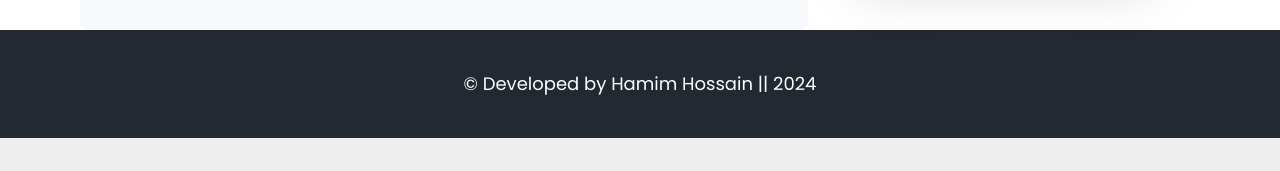
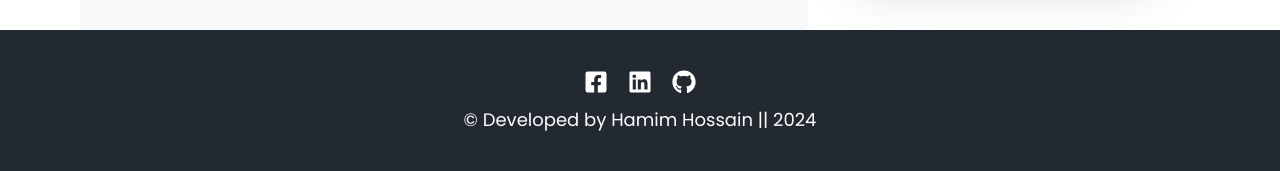
Before and after one commit to hamimhossainm/Hamim-Hossain, a React (Vite) app: page / in a window 1280 px wide. Shown: the part 8837-9008 px from the top of the page. Before the commit the page ends 8975 px from the top, so only its background shows below. Built offline with nearby package versions, Linux system fonts and the light colour scheme.

Commit message:
footer icons added

```diff
--- a/src/Components/Footer/Footer.jsx
+++ b/src/Components/Footer/Footer.jsx
@@ -1,10 +1,27 @@
 import React from "react";
+import { FaFacebookSquare } from "react-icons/fa";
+import { FaLinkedin } from "react-icons/fa";
+import { FaGithub } from "react-icons/fa";
 
 const Footer = () => {
   return (
     <div className="flex w-full items-center justify-center bg-[#232931] px-10 py-10 text-white">
       <div className="font-poppinsReg esm:text-[16px] md:text-lg">
-        &copy; Developed by Hamim Hossain || 2024
+        <div className="mb-3 flex justify-center gap-x-5 text-2xl">
+          <a href="https://www.facebook.com/hamim641h" target="_blank">
+            <FaFacebookSquare />
+          </a>
+          <a
+            href="https://www.linkedin.com/in/hamim-hossain2308/"
+            target="_blank"
+          >
+            <FaLinkedin />
+          </a>
+          <a href="https://github.com/hamimhossainm" target="_blank">
+            <FaGithub />
+          </a>
+        </div>
+        <p>&copy; Developed by Hamim Hossain || 2024</p>
       </div>
     </div>
   );
```
